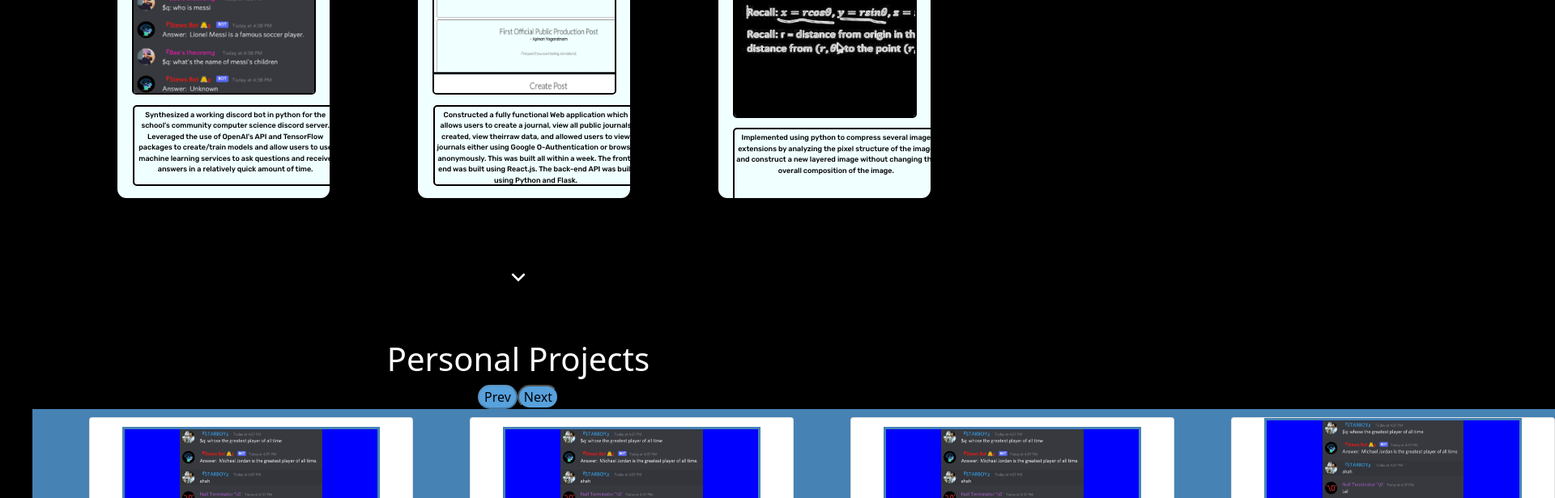
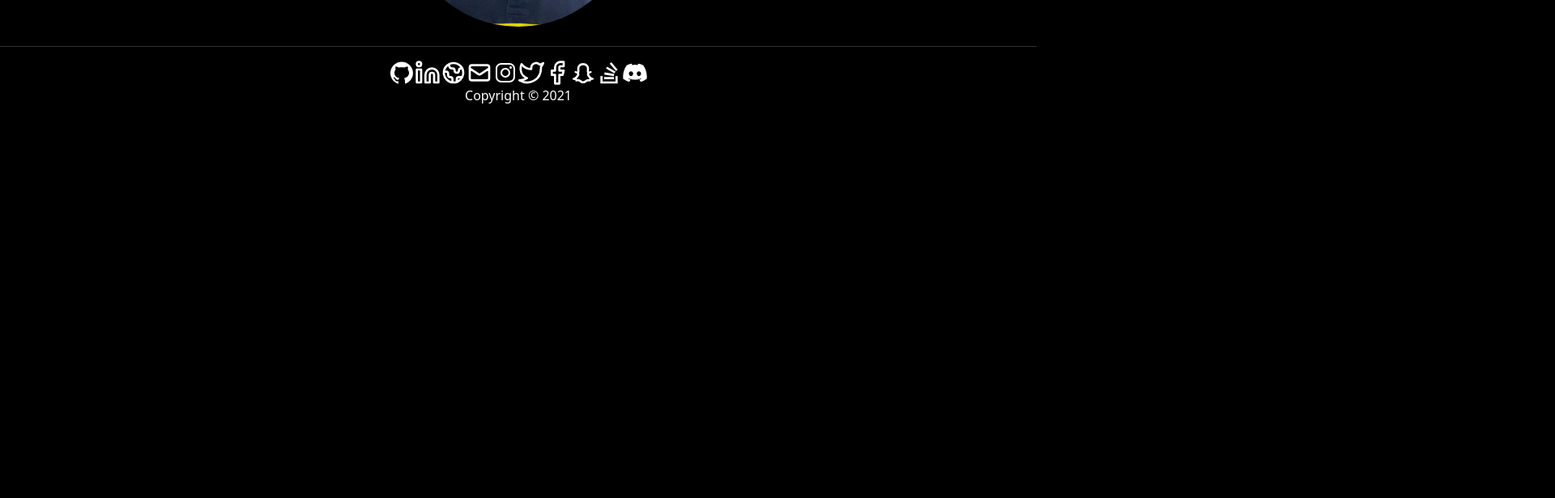
Before and after one commit to apinanyogaratnam/my-personal-website-v2.0, a React (Create React App) app: page / in a window 1280 px wide. Shown: the part 1940-2556 px from the top of the page at 81% size, 1920 px wide, since content can reach past the window. After the commit the page ends 2086 px from the top, so only its background shows below. Built offline with nearby package versions, Linux system fonts and the light colour scheme; a web font is replaced by a local one.

Commit message:
commented out side project and material side project section react component

```diff
--- a/src/App.js
+++ b/src/App.js
@@ -11,8 +11,8 @@ function App() {
     <div className="App">
         <MainPage />
         <CarouselContainer className="carousel-container" />
-        <SideProjectsSection id="carousel"/>
-        <MaterialDesignSideProjectsSection />
+        {/* <SideProjectsSection id="carousel"/> */}
+        {/* <MaterialDesignSideProjectsSection /> */}
         <AboutMe />
         <hr className="socials-hr-divider"/>
         <Socials />
```
